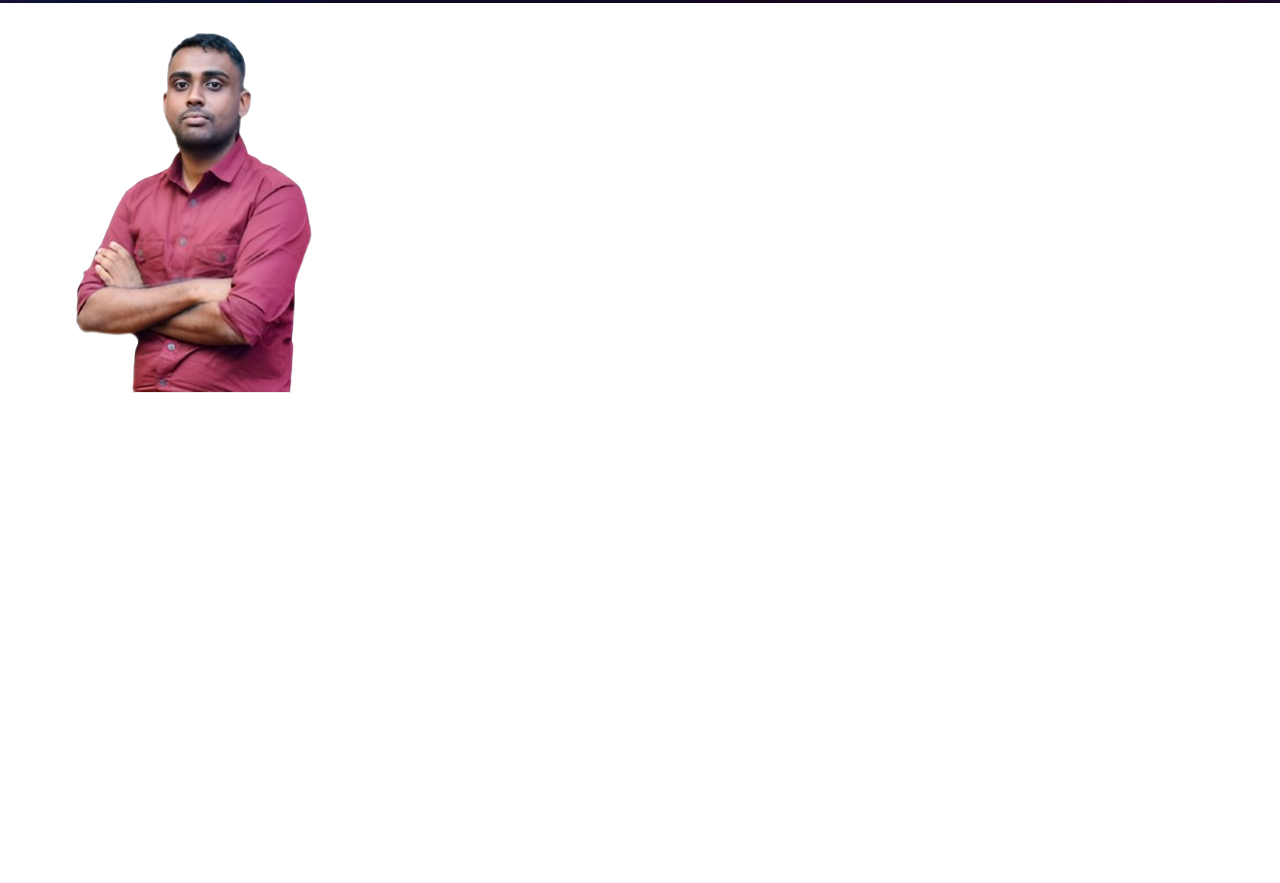
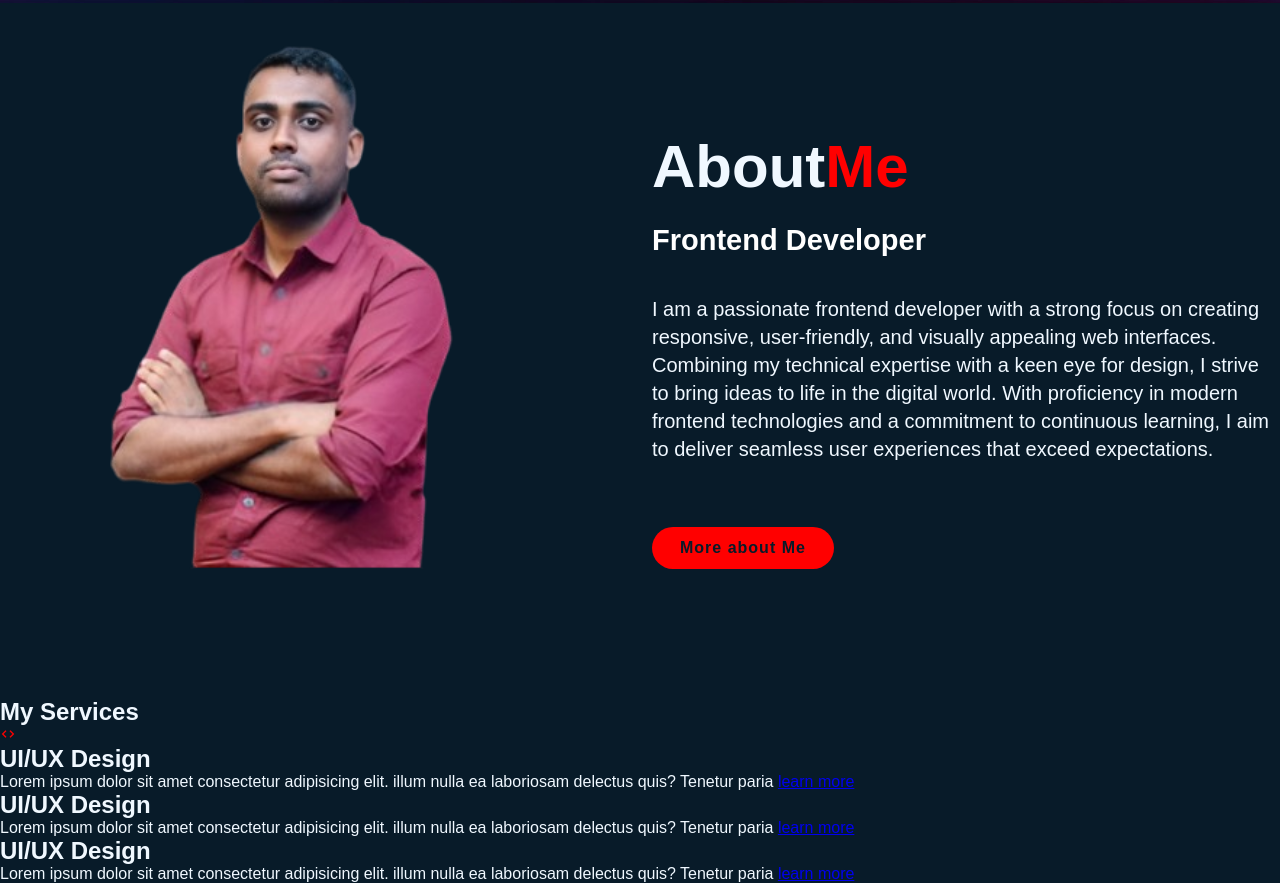
Before and after one commit to thisarasamuditha/my-portfolio, a plain HTML site: page index.html in a window 1280 px wide. Shown: the part 797-1680 px from the top of the page. Before the commit the page ends 1194 px from the top, so only its background shows below. Drawn offline with nearby package versions, Linux system fonts and the light colour scheme.

Commit message:
added about section

```diff
--- a/index.html
+++ b/index.html
@@ -43,13 +43,57 @@
         <div class="about-img">
             <img src="myphoto.jpg">
         </div>
+        <!-- <span> == inine container-->
+        <!-- <div> == block container -->
+        <div class="about-text">
+            <h2>About<span>Me</span></h2>
+            <h4>Frontend Developer</h4>
+            <p>I am a passionate frontend developer with a strong focus
+                on creating responsive, user-friendly, and visually appealing
+                web interfaces. Combining my technical expertise with a keen
+                eye for design, I strive to bring ideas to life in the digital
+                 world. With proficiency in modern frontend technologies and a
+                 commitment to continuous learning, I aim to deliver seamless
+                 user experiences that exceed expectations.</p>
 
-        <div class="about-text">
-
+            <a href="#" class="btn-box">More about Me</a>
         </div>
+    </section>
 
 
-    </section>
+    <section>
+        <div class="services" id="services">
+            <div class="container">
+                <h1 class="sub-title">My <span>Services</span></h1>
+                <div class="services-list">
+                    <div>
+                        <i class='bx bx-code' style='color:#ff0000'  ></i>
+                        <h2>UI/UX Design</h2>
+                        <p>Lorem ipsum dolor sit amet consectetur adipisicing elit.
+                             illum nulla ea laboriosam delectus quis? Tenetur paria
+                             <a href="#" class="read">learn more</a>
+                    </div>
+
+                    <div>
+                        <i class=""></i>
+                        <h2>UI/UX Design</h2>
+                        <p>Lorem ipsum dolor sit amet consectetur adipisicing elit.
+                             illum nulla ea laboriosam delectus quis? Tenetur paria
+                             <a href="#" class="read">learn more</a>
+                    </div>
+
+                    <div>
+                        <i class=""></i>
+                        <h2>UI/UX Design</h2>
+                        <p>Lorem ipsum dolor sit amet consectetur adipisicing elit.
+                             illum nulla ea laboriosam delectus quis? Tenetur paria
+                             <a href="#" class="read">learn more</a>
+                    </div>
+                </div>
+            </div>
+        </div>
+        </section>
+
     <script src="portfolio.js"></script>
 </body>
 </html>
--- a/portfolio.css
+++ b/portfolio.css
@@ -7,6 +7,7 @@
 
 body {
     color: aliceblue;
+    background: #081b29;
 }
 
 .header {
@@ -15,7 +16,7 @@ body {
     left: 0;
     width: 100%;
     padding: 20px 10%;
-    background: transparent;
+    background: #051129;
     display: flex;
     justify-content: space-between;
     align-items: center;
@@ -46,7 +47,7 @@ body {
 }
 
 .navbar a:hover {
-    color: #61ea5a;
+    color:#ff0000;
 }
 
 .home {
@@ -71,7 +72,7 @@ body {
 }
 
 .home-content h3 span{
-    color: #61ea5a;
+    color:#ff0000;
 }
 
 .home-content h3:nth-of-type(2){
@@ -97,10 +98,10 @@ body {
     width: 40px;
     height: 40px;
     background: transparent;
-    border: 2px solid #61ea5a;
+    border: 2px solid#ff0000;
     border-radius: 50%;
     font-size: 20px;
-    color: #61ea5a;
+    color: #ff0000;
     text-decoration: none;
     margin: 30px 15px 30px 0;
 
@@ -108,24 +109,63 @@ body {
 
 
 .home-sci a:hover {
-    background:#61ea5a;
+    background:#ff0000;
     color: #081b29;
-    box-shadow: 0 0 20px #61ea5a;
+    box-shadow: 0 0 20px #ff0000;
 }
 
 .btn-box {
     display: inline-block;
     padding: 12px 28px;
-    background:#61ea5a;
+    background:#ff0000;
     border-radius: 40px; font-size: 16px; color: #081b29; letter-spacing: 1px;
     text-decoration: none; font-weight: 600;
 }
 
 .btn-box:hover {
-    box-shadow: 0 0 5px #92e58e,
-    0 0 25px #92e58e,
-    0 0 50px #92e58e,0 0 100px #92e58e,
-    0 0 200px #92e58e
+    box-shadow: 0 0 5px #ff0000,
+    0 0 25px #ff0000,
+    0 0 50px #ff0000,0 0 100px #ff0000,
+    0 0 200px #ff0000
+}
+
+.about{
+    display: grid;
+    grid-template-columns: repeat(2,1fr);
+    align-items: center;
+    gap: 1.5rem;
+
+}
+
+.about-img img{
+    padding-bottom: 20%;
+    max-width: 630px;
+    height: auto;
+    width: 100%;
+    border-radius: 8px;
+}
+
+.about-text h2{
+    font-size: 60px;
+}
+
+.about-text h2 span{
+    color: #ff0000;
+}
+
+.about-text h4{
+    font-size: 29px;
+    font-weight: 600;
+    color: #fff;
+    line-height: 1.7;
+    margin: 15px 0 30px;
+}
+
+.about-text p{
+    color: aliceblue;
+    font-size: 20px;
+    line-height: 1.4;
+    margin-bottom: 4rem;
 }
 
 
--- a/portfolio.js
+++ b/portfolio.js
@@ -1,5 +1,5 @@
 var typed = new Typed(".text", {
-    strings: ["Frontend Developer", "Web Developer"],
+    strings: ["Engineer" ,"Frontend Developer", "Web Developer"],
     typeSpeed: 100,
     backSpeed: 100,
     backDelay: 2000,
```
